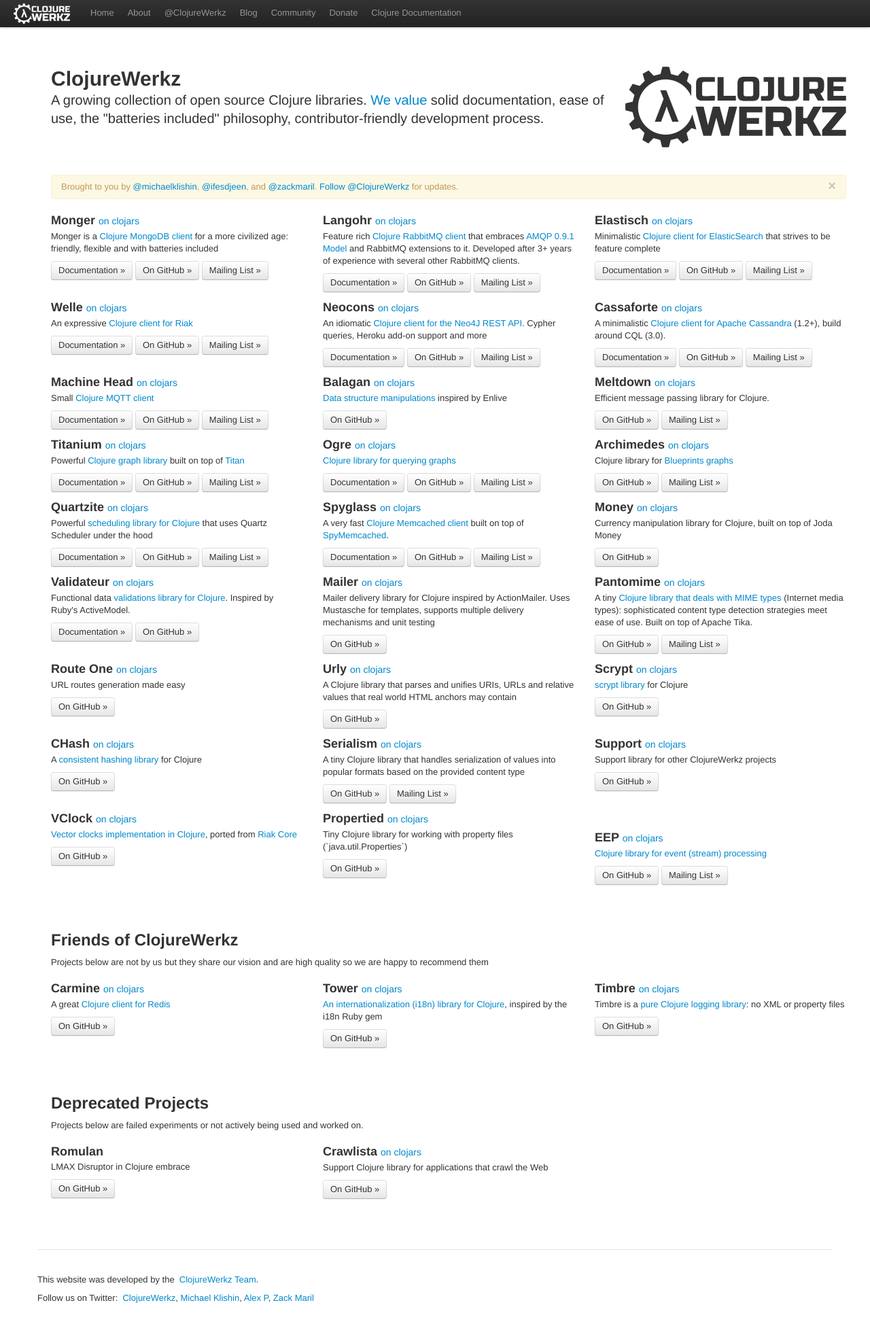
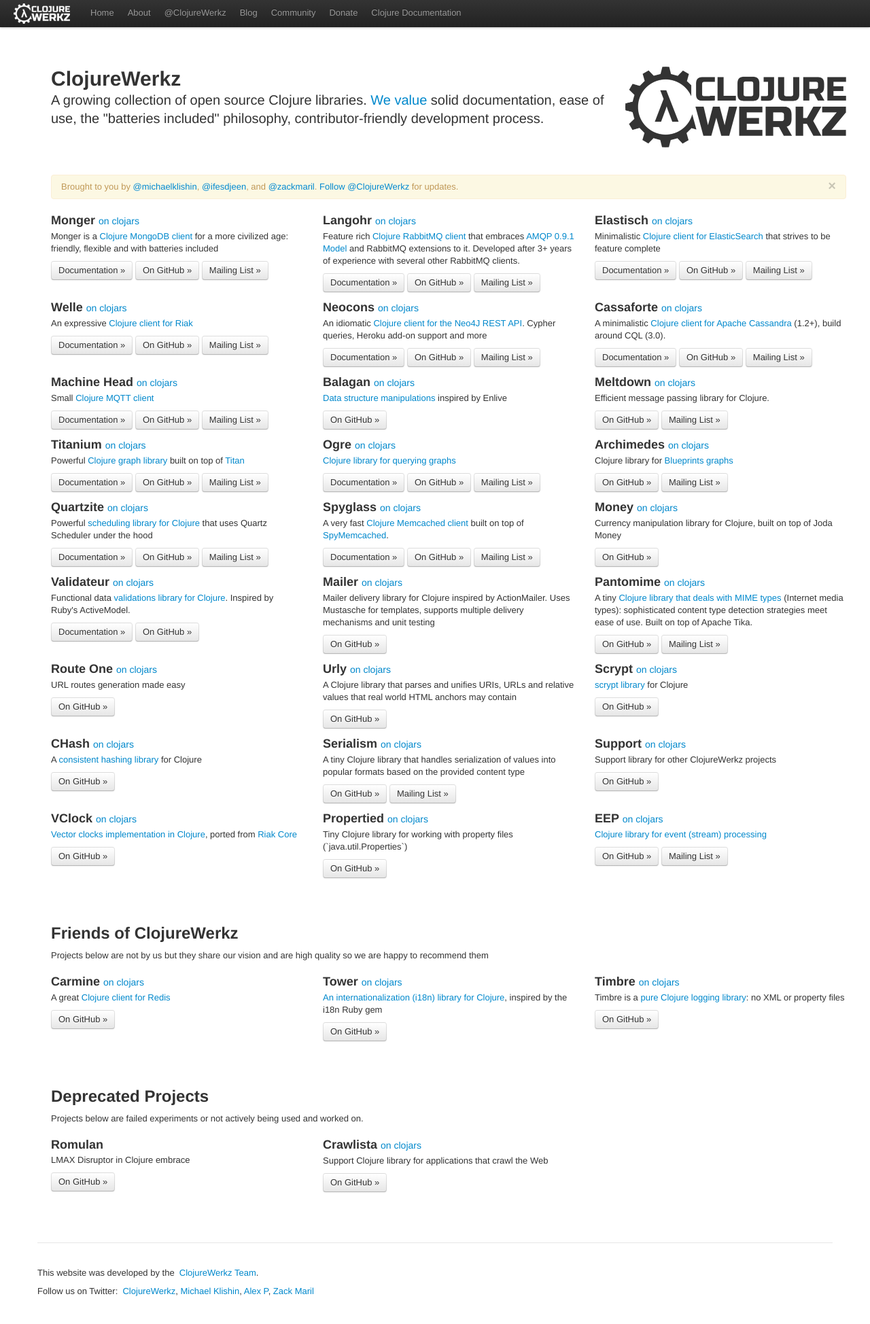
Before and after one commit to clojurewerkz/clojurewerkz.org, a Jekyll site: the page built from index.html, in a window 1280 px wide. Shown: the whole page at 68% size. Built offline with Jekyll 4.4.1, drawn with Linux system fonts in a browser that asks for light colours; some web fonts are replaced; Markdown is read by kramdown in place of the engine named in the settings.

Commit message:
Remove an extra span

```diff
--- a/index.html
+++ b/index.html
@@ -256,8 +256,6 @@
       <p><a class="btn" href="https://github.com/michaelklishin/propertied">On GitHub »</a></p>
     </div>
     <div class="span4">
-    </div>
-    <div class="span4">
       <h3>EEP <small><a href="https://clojars.org/clojurewerkz/eep">on clojars</a></small></h3>
       <p><a href="https://github.com/clojurewerkz/eep">Clojure library for event (stream) processing</p>
       <p>
```
